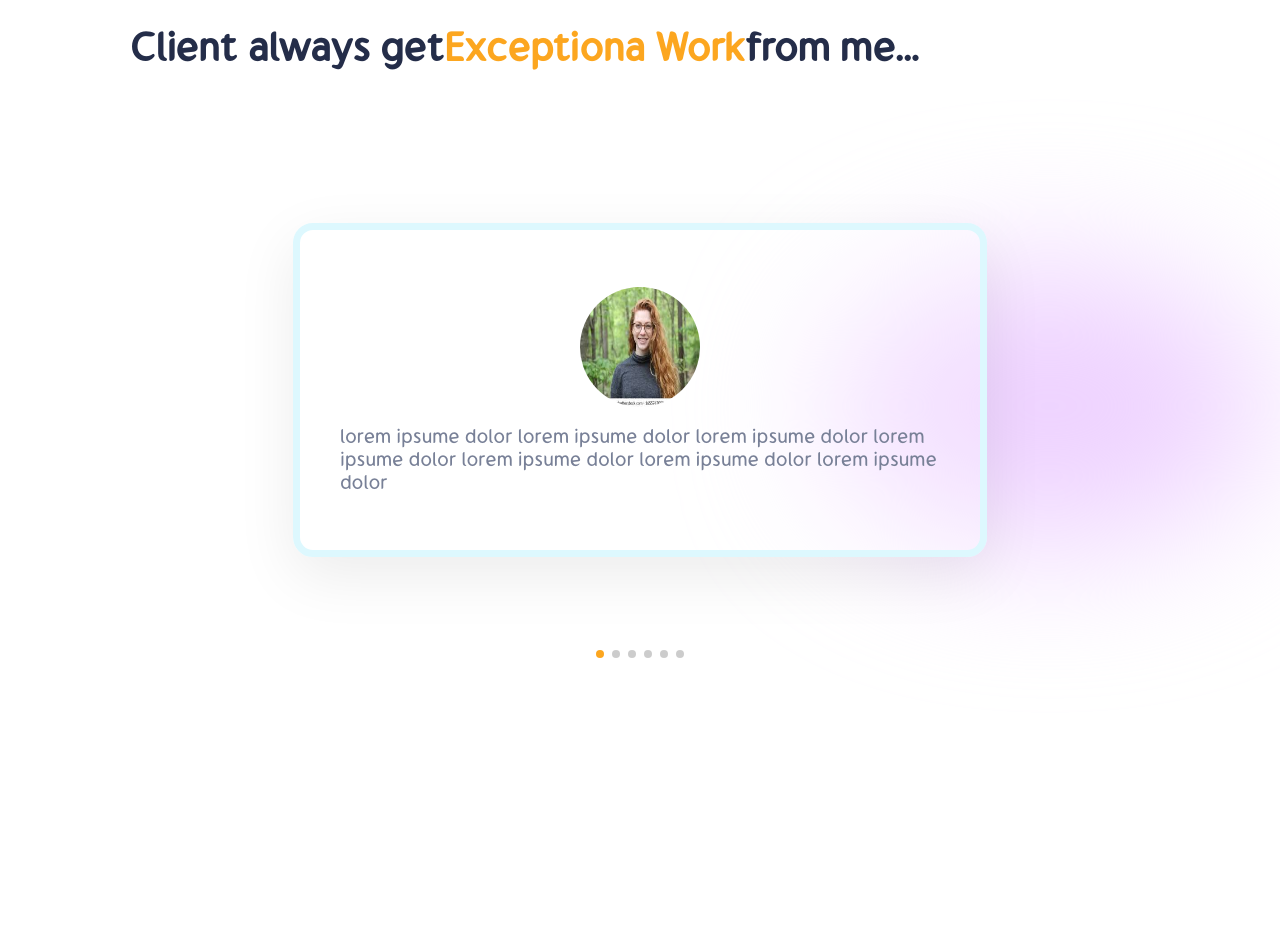
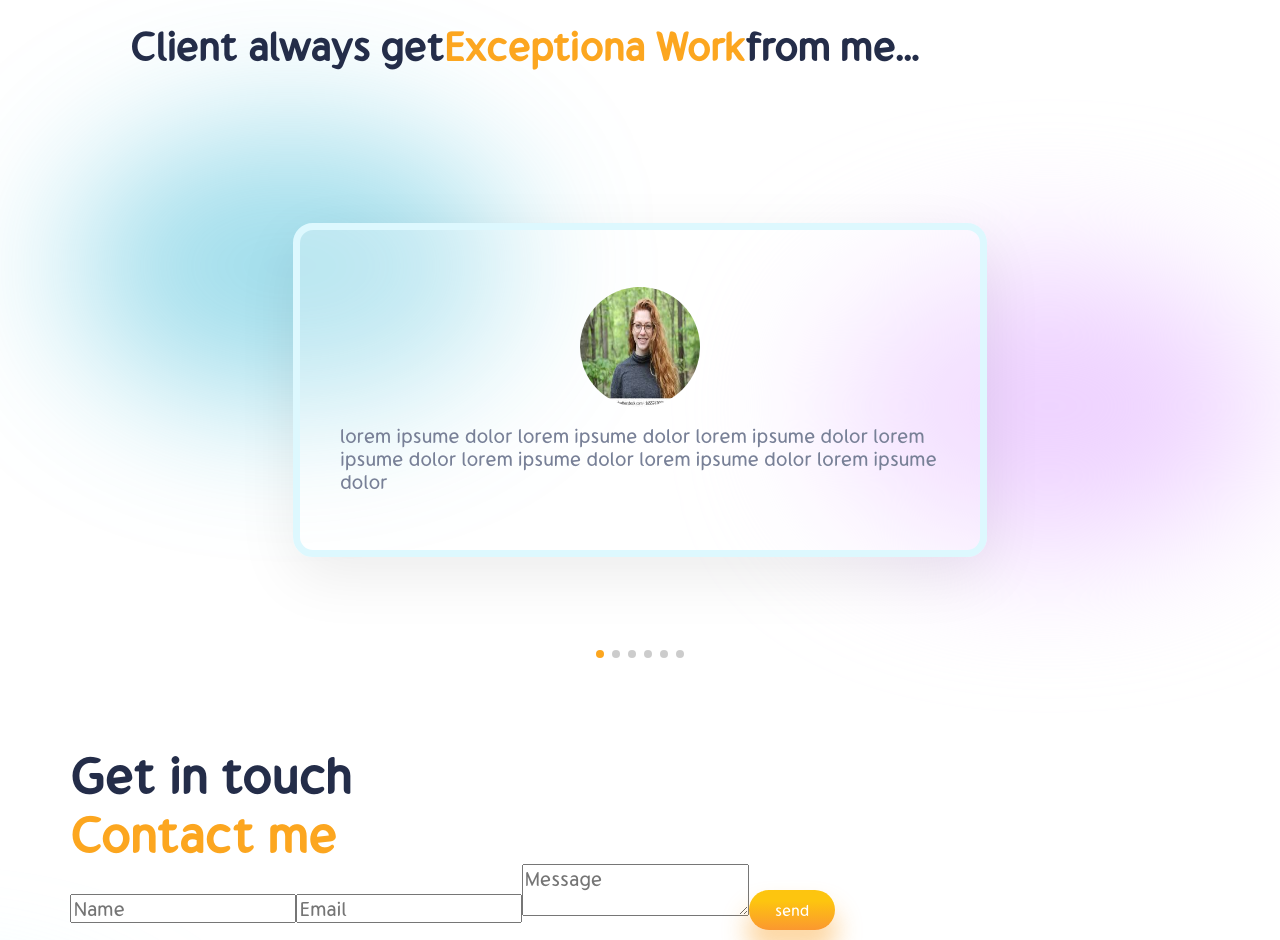
Before and after one commit to yassine5551/Portfolio, a React (Vite) app: page / in a window 1280 px wide. Shown: the part 3860-4800 px from the top of the page. Before the commit the page ends 4616 px from the top, so only its background shows below. Built offline with nearby package versions, Linux system fonts and the light colour scheme.

Commit message:
Testimonial sections fixing colors bug

```diff
--- a/src/App.jsx
+++ b/src/App.jsx
@@ -6,6 +6,7 @@
 import Services from "./Components/services/Services";
 import './app.css'
 import Testimonials from "./Components/Testimonials/Testimonials";
+import Contact from "./Components/Contact/Contact";
 function App() {
   return (
     <div className="App">
@@ -15,7 +16,8 @@
       <Experience />
       <Works />
       <Portfolio />
-      <Testimonials/>
+      <Testimonials />
+      <Contact/>
     </div>
   );
 }
--- /dev/null
+++ b/src/Components/Contact/Contact.jsx
@@ -0,0 +1,33 @@
+import React from "react";
+import "./Contact.css";
+const Contact = () => {
+  return (
+    <div className="contact-form">
+      <div className="c-left">
+        <div className="awesome">
+          <span>Get in touch</span>
+          <span>Contact me</span>
+          <div
+            className="blur s-blur1"
+            style={{ background: "#ABF1FF94" }}
+                  >
+
+          </div>
+        </div>
+          </div>
+
+
+          <div className="c-right">
+              <form >
+                  <input type="text" name="user_name" className="user" placeholder="Name" />
+                  <input type="email" name="user_email" className="user" placeholder="Email" />
+                  <textarea name="message" className="user" placeholder="Message"></textarea>
+                  <input type="submit" value="send" className="button" />
+                  <div className="blut c-blur1" style={{background: "var(--purple)"}}></div>
+              </form>
+          </div>
+    </div>
+  );
+};
+
+export default Contact;
--- a/src/Components/Testimonials/Testimonials.jsx
+++ b/src/Components/Testimonials/Testimonials.jsx
@@ -50,11 +50,11 @@
         <span>from me...</span>
         <div
           className="blur t-blur1"
-          style={{ background: "var(--purple" }}
+          style={{ background: "var(--purple)" }}
         ></div>
         <div
           className="blur t-blur2"
-          style={{ background: "var(--skyblue" }}
+          style={{ background: "var(--skyblue)" }}
         ></div>
       </div>
       {/* slider */}
--- a/src/app.css
+++ b/src/app.css
@@ -9,6 +9,7 @@
     --boxShadow : 0px 19px 60px rgb(0 0 0 / 8%);
     --orangeCard: rgba(252, 166, 31, 0.45);
     --smboxShadow: -79px 51px 60px rgba(0, 0, 0, 0.08);
+    --skyblue : rgba(31, 174, 210, 0.413);
 }
 
 .App{
```
Also changed, not shown: src/Components/Contact/Contact.css (added).
